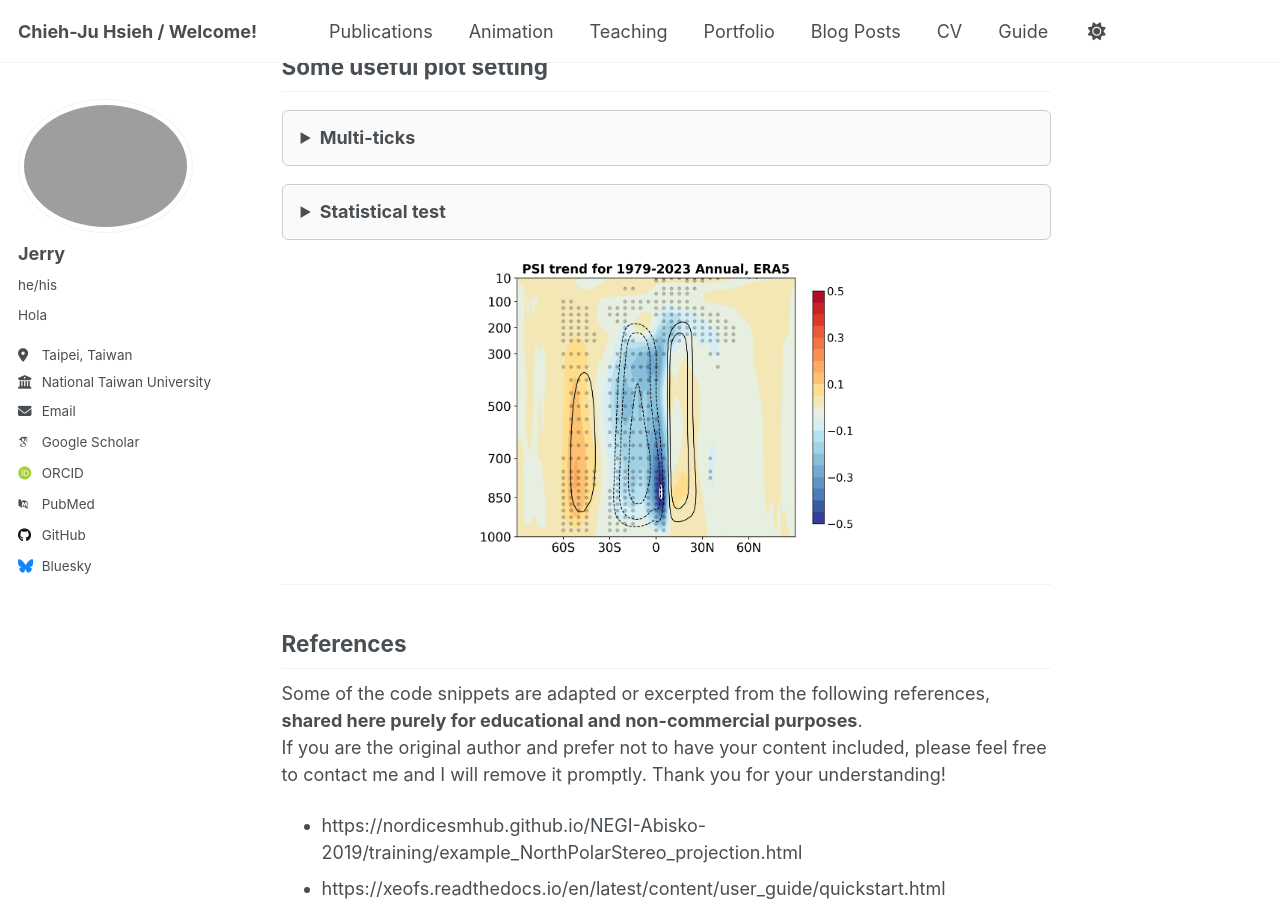
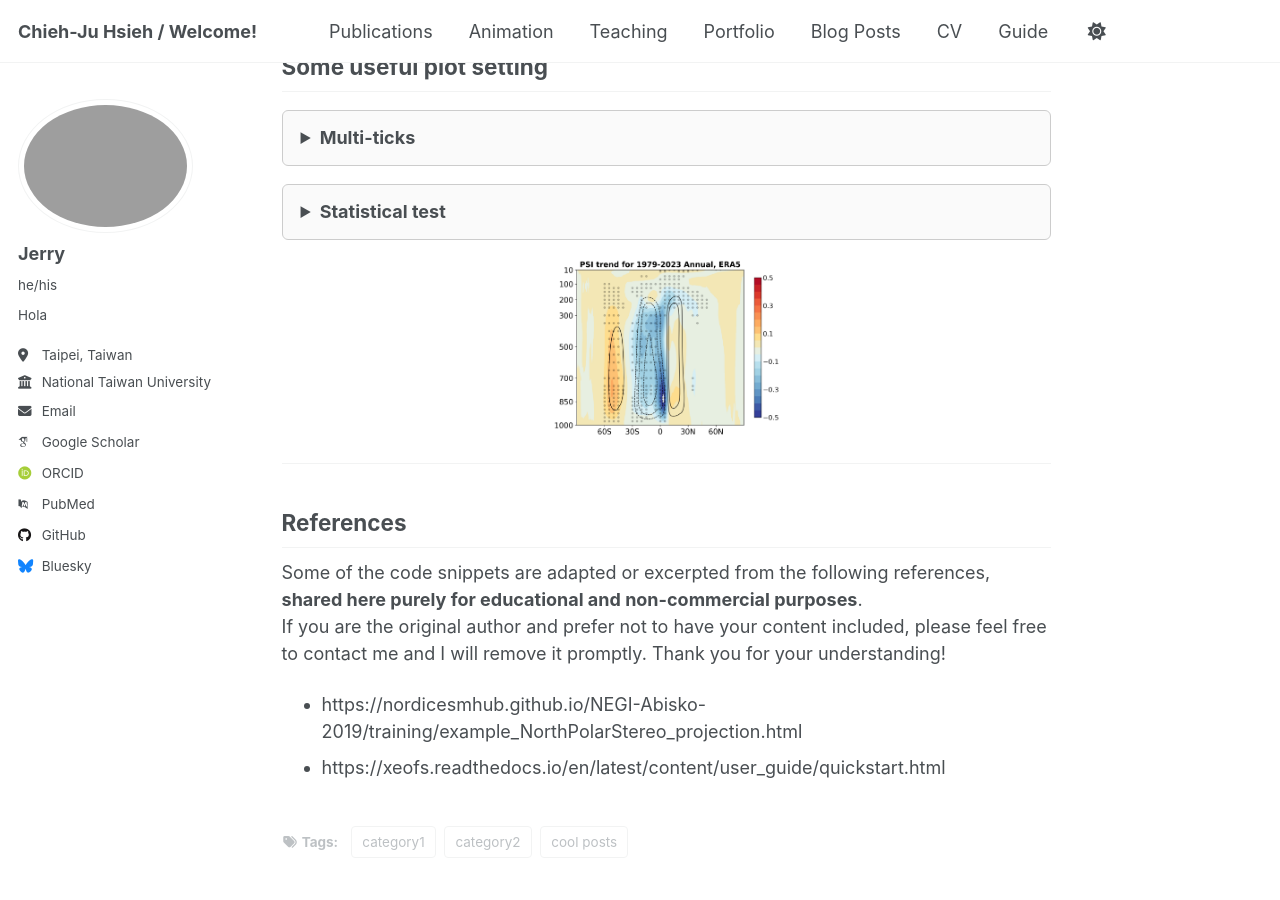
Before and after one commit to CJ-Hsieh/CJ-Hsieh.github.io, a Jekyll site: the page built from _posts/2025-04-12-python-tools.md, in a window 1280 px wide and 900 px high, scrolled down 1862 px. Built offline with Jekyll 4.4.1, drawn with Linux system fonts in a browser that asks for light colours; some web fonts are replaced.

Commit message:
Update 2025-04-12-python-tools.md

```diff
--- a/_posts/2025-04-12-python-tools.md
+++ b/_posts/2025-04-12-python-tools.md
@@ -432,7 +432,7 @@ plt.scatter(yy,xx, color='k', s=15, alpha=0.2)
 </details>
 
 <p align="center">
-  <img src="/images/post/python-tools/psi_Annual_trend.png" alt="PSI trend" width="50%">
+  <img src="/images/post/python-tools/psi_Annual_trend.png" alt="PSI trend" width="30%">
 </p>
 
 ---
```
